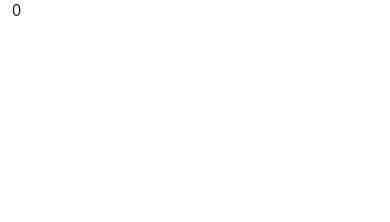
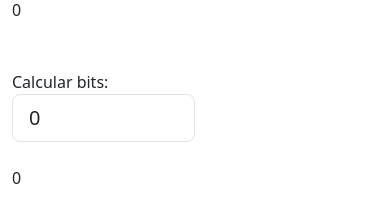
Before and after one commit to GianTempo/hourly-rate-calculator, a React (Vite) app: page / in a window 390 px wide. Shown: the part 712-934 px from the top of the page. Before the commit the page ends 844 px from the top, so only its background shows below. Built offline with nearby package versions, Linux system fonts and the light colour scheme.

Commit message:
Last Sync: 2026-03-29 18:24 (Mobile)

```diff
--- a/src/App.tsx
+++ b/src/App.tsx
@@ -2,6 +2,7 @@ import { useState } from 'react'
 import './App.css'
 import Calculator from './components/Calculator'
 import BitsCalculator from './components/BitsCalculator'
+import SubCalculator from './components/SubCalculator'
 
 function App() {
 
@@ -17,6 +18,7 @@ function App() {
         <div className="body">
           <Calculator></Calculator>
           <BitsCalculator></BitsCalculator>
+          <SubCalculator></SubCalculator>
         </div>
       </div>
     </>
--- a/src/components/Calculator.tsx
+++ b/src/components/Calculator.tsx
@@ -18,7 +18,7 @@ function Calculator() {
   const handleInputChange = (event: any) => {
     setAmount(event.target.value);
     const calcAmount = event.target.value;
-    if (currency === 'pesos') {
+
       if (calcAmount % PESOS_HOUR_RATE === 0) {
         const commandAmount = calcAmount / PESOS_HOUR_RATE;
         setMinutesOrHours(commandAmount);
@@ -28,18 +28,6 @@ function Calculator() {
         setMinutesOrHours(minutesAmount);
         setCommand(MINUTE_COMMAND + " " + minutesAmount)
       }
-    }
-    else if (currency === 'usd') {
-      if (calcAmount % USD_HOUR_RATE === 0) {
-				const commandAmount = calcAmount / USD_HOUR_RATE
-				setMinutesOrHours(commandAmount)
-				setCommand(HOUR_COMMAND + " " + commandAmount)
-			} else {
-				const minutesAmount = Math.floor(calcAmount / USD_MINUTE_RATE)
-				setMinutesOrHours(minutesAmount)
-				setCommand(MINUTE_COMMAND + " " + minutesAmount)
-			}
-    }
   }
 
   const setCurrencyFunc = (currency: string) => {
--- /dev/null
+++ b/src/components/SubCalculator.tsx
@@ -0,0 +1,56 @@
+import { useState } from 'react';
+
+function SubCalculator() {
+  const SUB_RATE = 5; // 5 minutos por cada sub.
+  const HOUR_COMMAND = '!addh'
+  const MINUTE_COMMAND = '!addm'
+
+  const [subAmount, setSubAmount] = useState(0);
+  const [subCommand, setSubCommand] = useState('');
+
+  const handleChange = (event: any) => {
+    const amount = event.target.value;
+    setSubAmount(amount);
+    const minutes = amount * SUB_RATE;
+
+    if (minutes % 60 === 0) {
+      const hours = minutes / 60;
+      setBitsCommand(HOUR_COMMAND + " " + hours)
+    } else {
+      setBitsCommand(MINUTE_COMMAND + " " + minutes)
+    }
+  }
+
+  const copyToClipboard = async () => {
+		try {
+			await navigator.clipboard.writeText(subCommand)
+		} catch (err) {
+			console.error("Error al copiar: ", err)
+		}
+	}
+
+  return (
+    <div className="pb-5">
+       Calcular bits:
+      <div className="col-6 col-md-4">
+		  			<input
+			  			type="number"
+				  		className="form-control form-control-lg mb-4"
+		  				placeholder="Cantidad DE SUBS donadas"
+				  		value={subAmount}
+			  			onChange={handleChange}
+				  	/>
+				  </div>
+      {subAmount && subCommand && (
+       <div>
+				   	<h3 className="mb-4">El comando a usar es: {subCommand}</h3>
+				   	<button className="btn btn-primary btn-lg" onClick={copyToClipboard}>
+				   		Copiar comando
+				   	</button>
+			   	</div>
+      )}
+    </div>
+  )
+}
+
+export default SubCalculator
```
